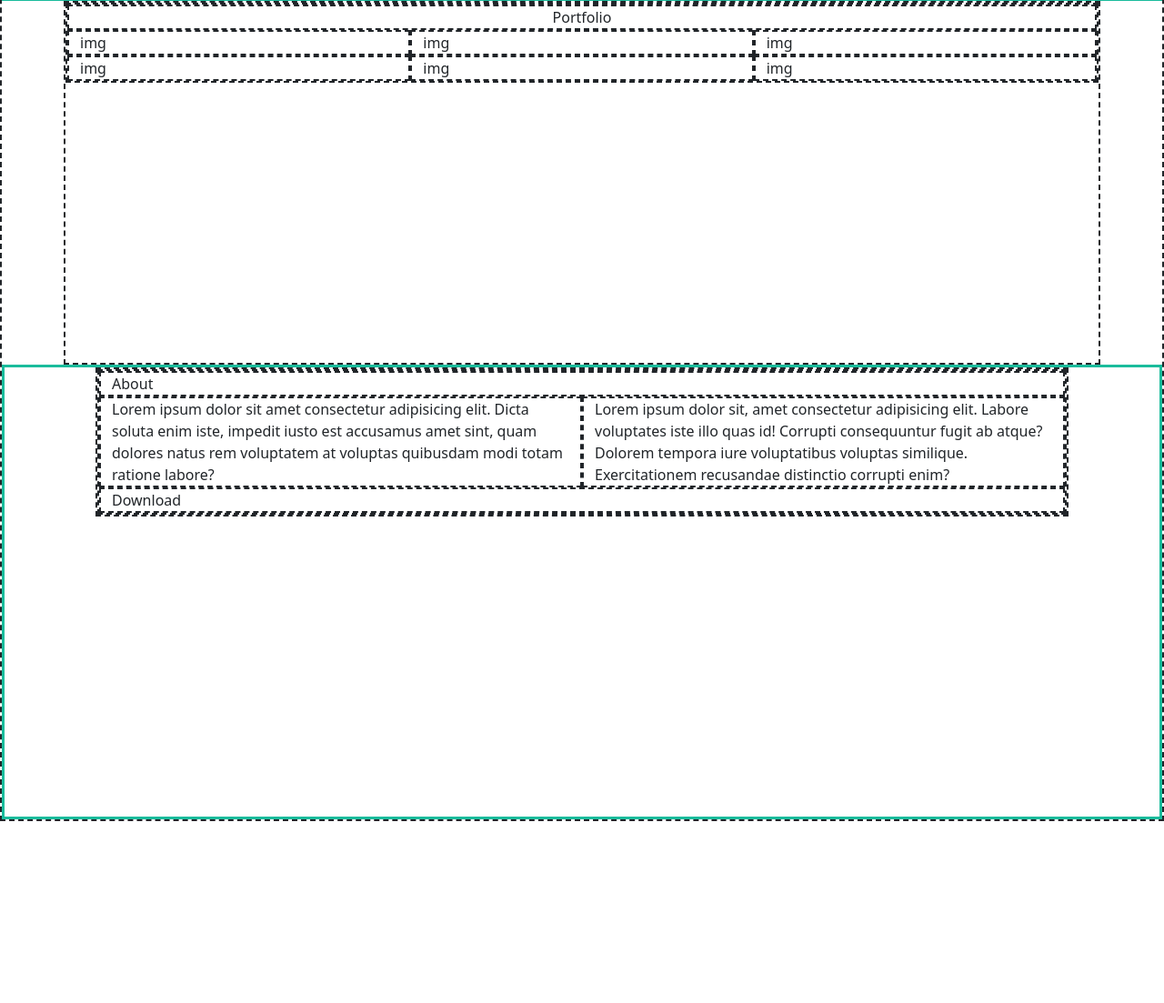
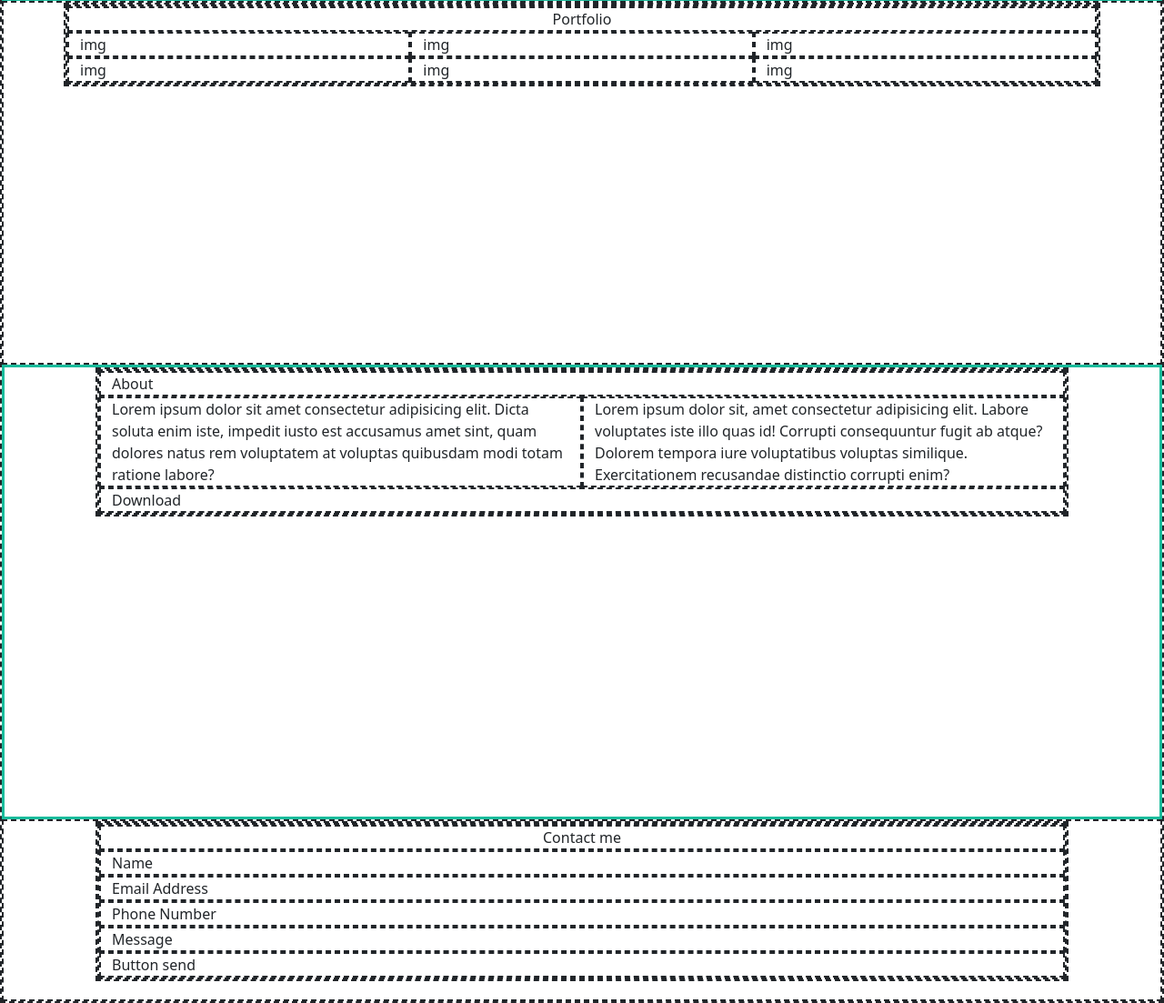
Before and after one commit to Tommaso-Panarotto/html-css-bootstrap-freelancer, a plain HTML site: page index.html in a window 1280 px wide. Shown: the part 607-1710 px from the top of the page at 91% size. Before the commit the page ends 1510 px from the top, so only its background shows below. Drawn offline with nearby package versions, Linux system fonts and the light colour scheme.

Commit message:
added Contact

```diff
--- a/css/style.css
+++ b/css/style.css
@@ -41,3 +41,8 @@ header .container {
     border: 3px solid #1ABC9C;
     min-height: 500px;
 }
+
+/*Contact*/
+.contact {
+    min-height: 200px;
+}
--- a/index.html
+++ b/index.html
@@ -38,7 +38,8 @@
         </header>
 
         <!--Portfolio-->
-        <section class="gallery container">
+        <section class="gallery">
+            <div class="container">
                 <div class="row row-cols-1 ">
                     <div class="col-12 text-center">Portfolio</div>
                     <div class="col col-md-6 col-xl-4">img</div>
@@ -47,6 +48,7 @@
                     <div class="col col-md-6 col-xl-4">img</div>
                     <div class="col col-md-6 col-xl-4">img</div>
                     <div class="col col-md-6 col-xl-4">img</div>
+                </div>
             </div>
         </section>
 
@@ -70,6 +72,21 @@
                 </div>
             </div>
         </section>
+
+        <!--Contact-->
+
+        <section class="contact">
+            <div class="p-container">
+                <div class="row row-cols-1">
+                    <div class="col text-center">Contact me </div>
+                    <div class="col">Name</div>
+                    <div class="col">Email Address</div>
+                    <div class="col">Phone Number</div>
+                    <div class="col">Message</div>
+                    <div class="col">Button send</div>
+                </div>
+            </div>
+        </section>
     </main>
 
 </body>
```
Lines whose indentation alone changed are shown as unchanged.
